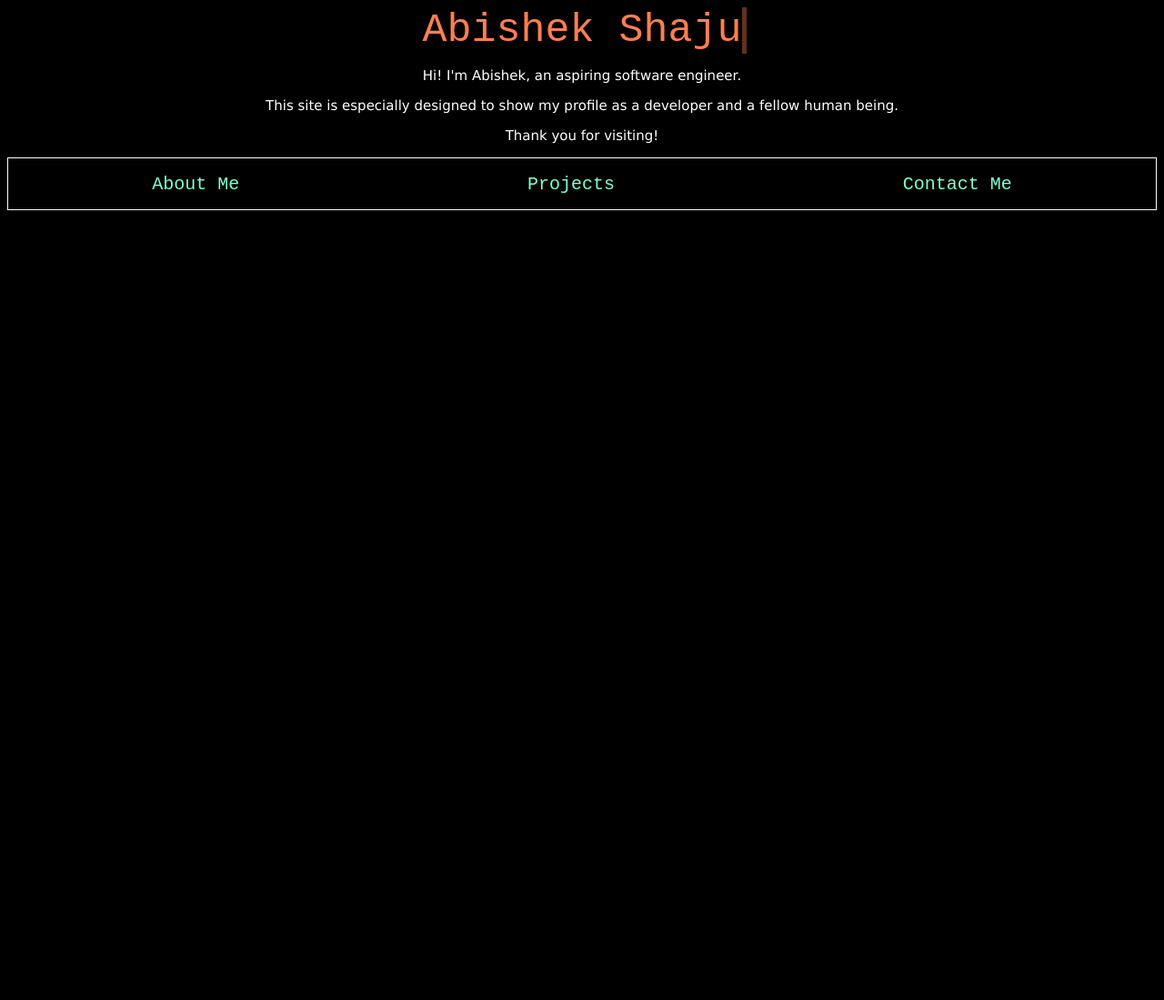
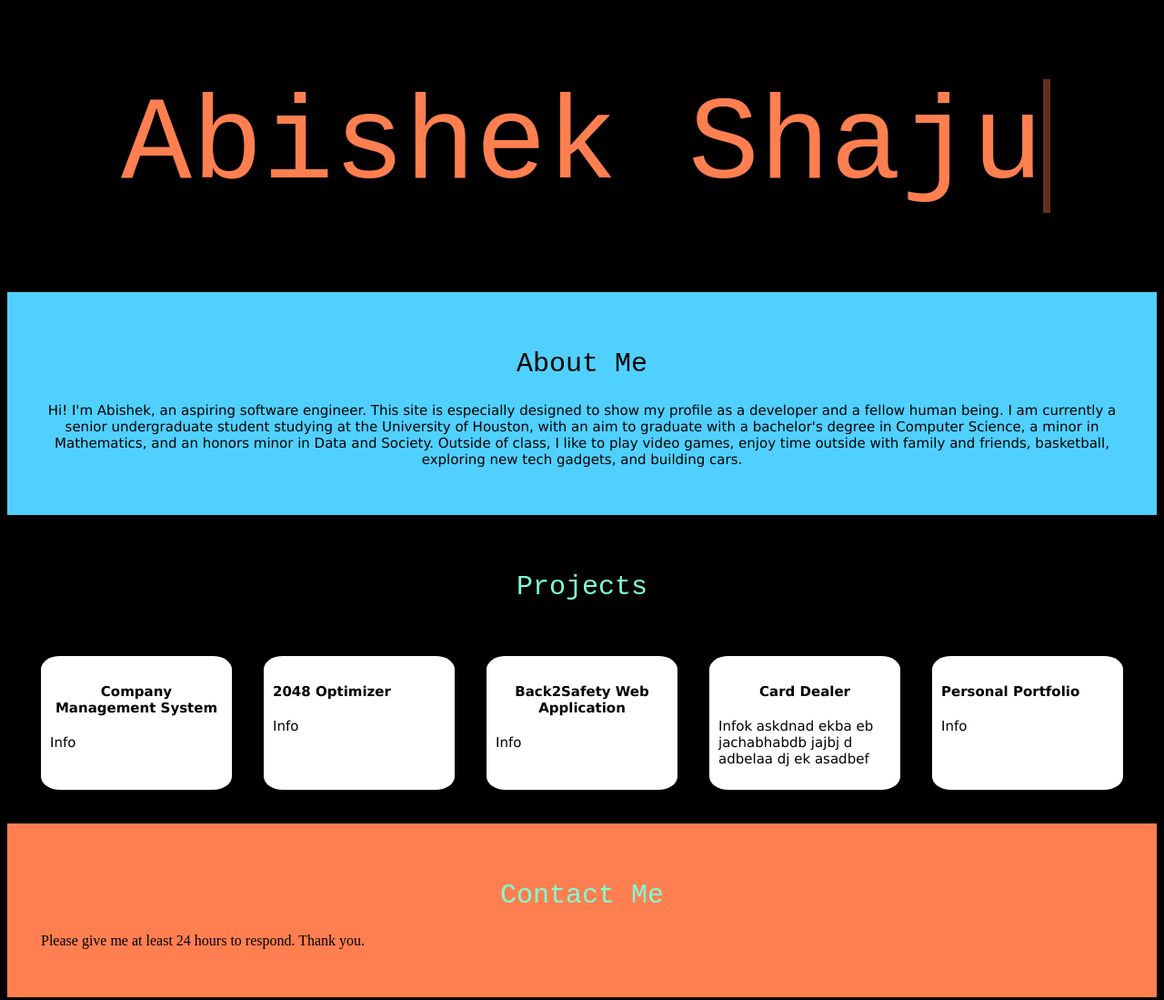
Before and after one commit to ashj386/personalPortfolio, a plain HTML site: page index.html in a window 1280 px wide. Shown: the whole page at 91% size. Before the commit the page ends 800 px from the top, so only its background shows below. Drawn offline with Linux system fonts and the light colour scheme.

Commit message:
Added project arraylist

```diff
--- a/index.css
+++ b/index.css
@@ -5,7 +5,8 @@ h2{
     color:aquamarine;
     font-family: 'Courier New', Courier, monospace;
     font-weight: lighter;
-    font-size: 20px;
+    font-size: 30px;
+    text-align: center;
 }
 img {
     display: block;
@@ -16,14 +17,15 @@ img {
 
 }
 
-
+.mainTitle h1{
+    font-weight: lighter;
+}
 .mainTitle {
     color: coral;
     font-family: 'Courier New', Courier, monospace;
-    font-weight: lighter;
     text-align: center;
     margin: 0 auto;
-    font-size: 45px;
+    font-size: 65px;
     height:auto;
     position: relative;
     width:max-content;
@@ -42,14 +44,14 @@ img {
 
 .mainTitle::before{
     background: black;
-    animation: typewriter 2s steps(13) 1s forwards;
+    animation: typewriter 1s steps(13) 1s forwards;
 }
 
 .mainTitle::after{
     width: 0.125em;
     background: coral;
     animation:
-        typewriter 2s steps(13) 1s forwards,
+        typewriter 1s steps(13) 1s forwards,
         cursorblink 750ms steps(13) infinite;
 }
 
@@ -62,15 +64,53 @@ img {
         background: transparent;
     }
 }
-.bio {
-    color: white;
+.aboutme p {
+    color: black;
     text-align: center;
     font-family: Verdana, Geneva, Tahoma, sans-serif;
     font-size: 15px;
+    width:fit-content;
 
 }
+.aboutme,
+.projects,
+.contact{
+    padding: 37px;
+}
+.aboutme{
+    background-color: #50d0ff;
+}
+.aboutme h2{
+    color: black;
+}
+.projects{
+    background-color: black;
+}
+.container{
+    color: black;
+    font-family: Verdana, Geneva, Tahoma, sans-serif;
+    font-size: 15px;
+    display: flex;
+    flex-wrap: nowrap;
+    justify-content: space-between;
+}
 
-.menu-container{
+.projCard h4{
+    text-align: center;
+}
+.projCard{
+    background: white;
+    display: flex;
+    width: 190px;
+    padding: 10px;
+    border-radius: 10%;
+}
+.contact{
+    background-color: coral;
+}
+
+
+/*.menu-container{
     display: flex;
     justify-content: center;
 
@@ -81,4 +121,4 @@ img {
     width: 1500px;
     display: flex;
     justify-content: space-around;
-}
+}*/
--- a/index.html
+++ b/index.html
@@ -7,24 +7,65 @@
     <link rel="stylesheet" href="index.css" />
 </head>
 <body>
-    <h1 class="mainTitle">Abishek Shaju</h1>
-    <p class="bio">Hi! I'm Abishek, an aspiring software engineer.
-    <p class="bio">This site is especially designed to show my profile as a developer and a fellow human being. </p>
-    <p class="bio">Thank you for visiting!</p>
-    <div class="menu-container">
-        <div class="menu">
-            <div class="About Me">
-                <h2>About Me</h2>
-            </div>
+    <div class="mainTitle">
+        <h1>Abishek Shaju</h1>
+    </div>
+    <!--<p class="bio">Hi! I'm Abishek, an aspiring software engineer.
+    <p class="bio"> </p>
+    <p class="bio"></p>-->
+    <div class="aboutme">
+        <h2>About Me</h2>
+        <p>Hi! I'm Abishek, an aspiring software engineer.
+            This site is especially designed to show my profile as a developer and a fellow human being.
+            I am currently a senior undergraduate student studying at the University of Houston,
+            with an aim to graduate with a bachelor's degree in Computer Science,
+            a minor in Mathematics, and an honors minor in Data and Society.
+            Outside of class, I like to play video games, enjoy time outside with family
+            and friends, basketball, exploring new tech gadgets, and building cars.</p>
+    </div>
+    <div class="projects">
+        <h2>Projects</h2>
+        <p>Here are some of the projects I have worked on...</p>
+            <div class="container">
+                <div class="projCard">
 
-            <div class="Projects">
-                <h2>Projects</h2>
-            </div>
-
-            <div class="Contact Me">
-                <h2>Contact Me</h2>
+                    <div class="projInfo">
+                        <h4>Company Management System</h4>
+                        <p>Info</p>
+                    </div>
+                </div>
+                <div class="projCard">
+                    <div class="projInfo">
+                        <h4>2048 Optimizer</h4>
+                        <p>Info</p>
+                    </div>
+                </div>
+                <div class="projCard">
+                    <div class="projInfo">
+                        <h4>Back2Safety Web Application</h4>
+                        <p>Info</p>
+                    </div>
+                </div>
+                <div class="projCard">
+                    <div class="projInfo">
+                        <h4>Card Dealer</h4>
+                        <p>Infok askdnad ekba  eb jachabhabdb jajbj d adbelaa dj ek asadbef</p>
+                    </div>
+                </div>
+                <div class="projCard">
+                    <div class="projInfo">
+                        <h4>Personal Portfolio</h4>
+                        <p>Info</p>
+                    </div>
+                </div>
             </div>
         </div>
+        <!--insert projects array/list-->
+    </div>
+    <div class="contact">
+        <h2>Contact Me</h2>
+        <p>Please give me at least 24 hours to respond. Thank you.</p>
+        <!--create html form-->
     </div>
 
 
```
